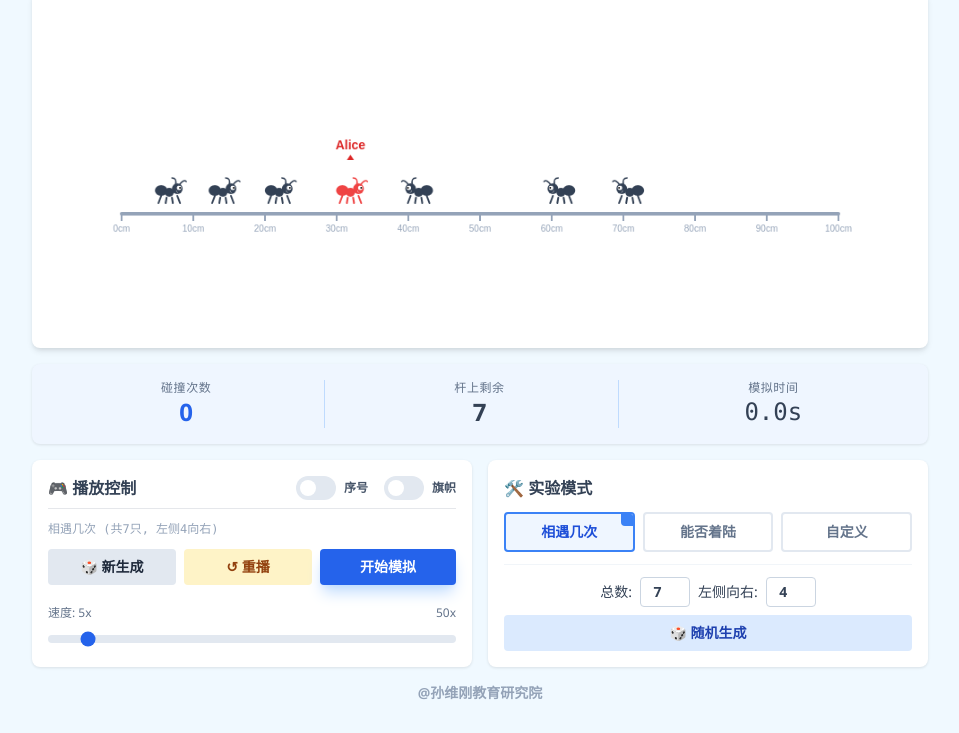
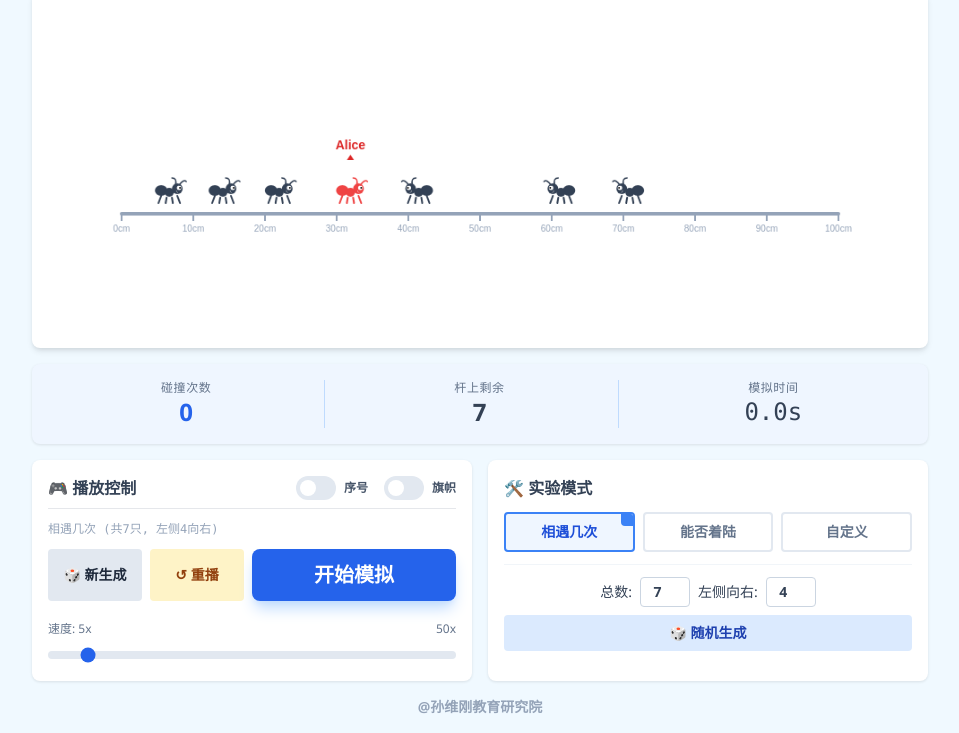
Before and after one commit to Elecsoda/Alice-puzzle, a plain HTML site: page index.html in a window 1280 px wide. Shown: the part 90-823 px from the top of the page, without its empty margins (160-1119 px from the left). Drawn offline with nearby package versions, Linux system fonts and the light colour scheme.

Commit message:
Update index.html

```diff
--- a/index.html
+++ b/index.html
@@ -3,7 +3,7 @@
 <head>
     <meta charset="UTF-8">
     <meta name="viewport" content="width=device-width, initial-scale=1.0, maximum-scale=1.0, user-scalable=no">
-    <title>蚂蚁Alice历险记 - 移动适配版</title>
+    <title>蚂蚁Alice历险记 - @孙维刚教育研究院</title>
     <script src="https://cdn.tailwindcss.com"></script>
     <style>
         body {
@@ -155,8 +155,9 @@
                     <button id="btnReplay" class="flex-1 bg-amber-100 hover:bg-amber-200 active:bg-amber-300 text-amber-800 font-bold py-2 px-1 rounded transition text-xs md:text-sm">
                         ↺ 重播
                     </button>
-                    <button id="btnToggle" class="flex-1 bg-blue-600 hover:bg-blue-700 active:bg-blue-800 text-white font-bold py-2 px-2 rounded transition shadow-lg shadow-blue-200 text-xs md:text-sm">
-                        开始
+                    <!-- Made button larger: increased padding (py-3), font size (text-base md:text-lg) and flex-grow -->
+                    <button id="btnToggle" class="flex-[2] bg-blue-600 hover:bg-blue-700 active:bg-blue-800 text-white font-bold py-3 px-4 rounded-lg transition shadow-lg shadow-blue-200 text-base md:text-xl">
+                        开始模拟
                     </button>
                 </div>
                 <div class="pt-1 md:pt-2">
@@ -352,7 +353,8 @@
                 // Draw ID (Start from 1)
                 if (showIds && this.isOnRod) {
                    ctx.fillStyle = '#475569';
-                   ctx.font = 'bold 12px monospace';
+                   // Increased font size from 12px to 24px
+                   ctx.font = 'bold 24px monospace';
                    ctx.textAlign = 'center';
                    // Draw above ant
                    ctx.fillText(this.id + 1, 0, -60);
```
